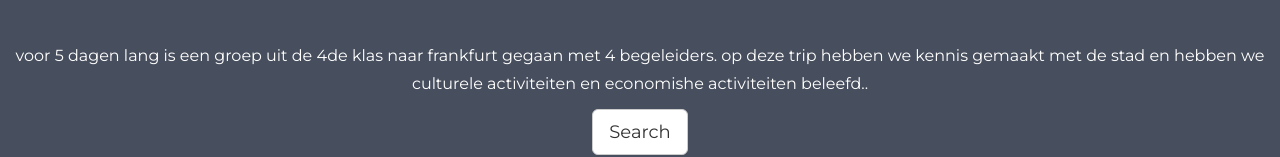
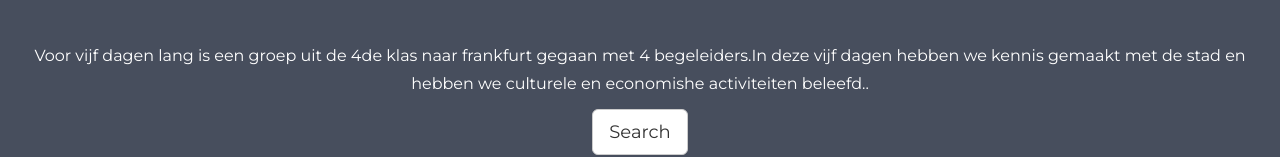
Before and after one commit to yaypow/werkweek, a plain HTML site: page index.html in a window 1280 px wide. Shown: the part 795-952 px from the top of the page. Drawn offline with nearby package versions, Linux system fonts and the light colour scheme.

Commit message:
Update index.html

```diff
--- a/index.html
+++ b/index.html
@@ -84,7 +84,7 @@
 <!-- Second Container -->
 <div class="container-fluid bg-2 text-center">
   <h3 class="margin">5 dagen lang in Frankfurt.</h3>
-  <p>voor 5 dagen lang is een groep uit de 4de klas naar frankfurt gegaan met 4 begeleiders. op deze trip hebben we kennis gemaakt  met de stad en hebben we culturele activiteiten en economishe activiteiten beleefd.. </p>
+  <p>Voor vijf dagen lang is een groep uit de 4de klas naar frankfurt gegaan met 4 begeleiders.In deze vijf dagen hebben we kennis gemaakt met de stad en hebben we culturele en economishe activiteiten beleefd.. </p>
   <a href="#" class="btn btn-default btn-lg">
     <span class=""></span> Search
   </a>
```
